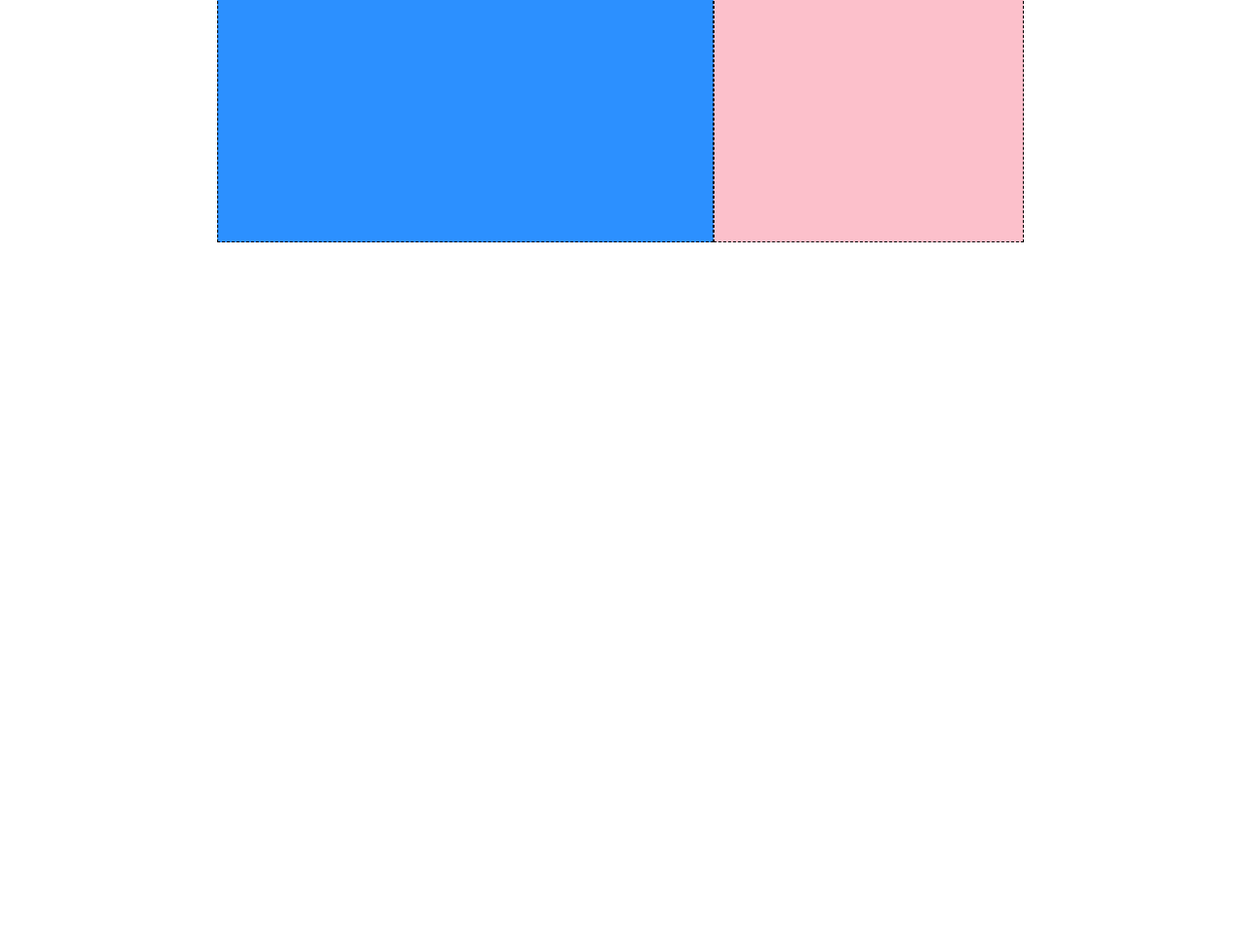
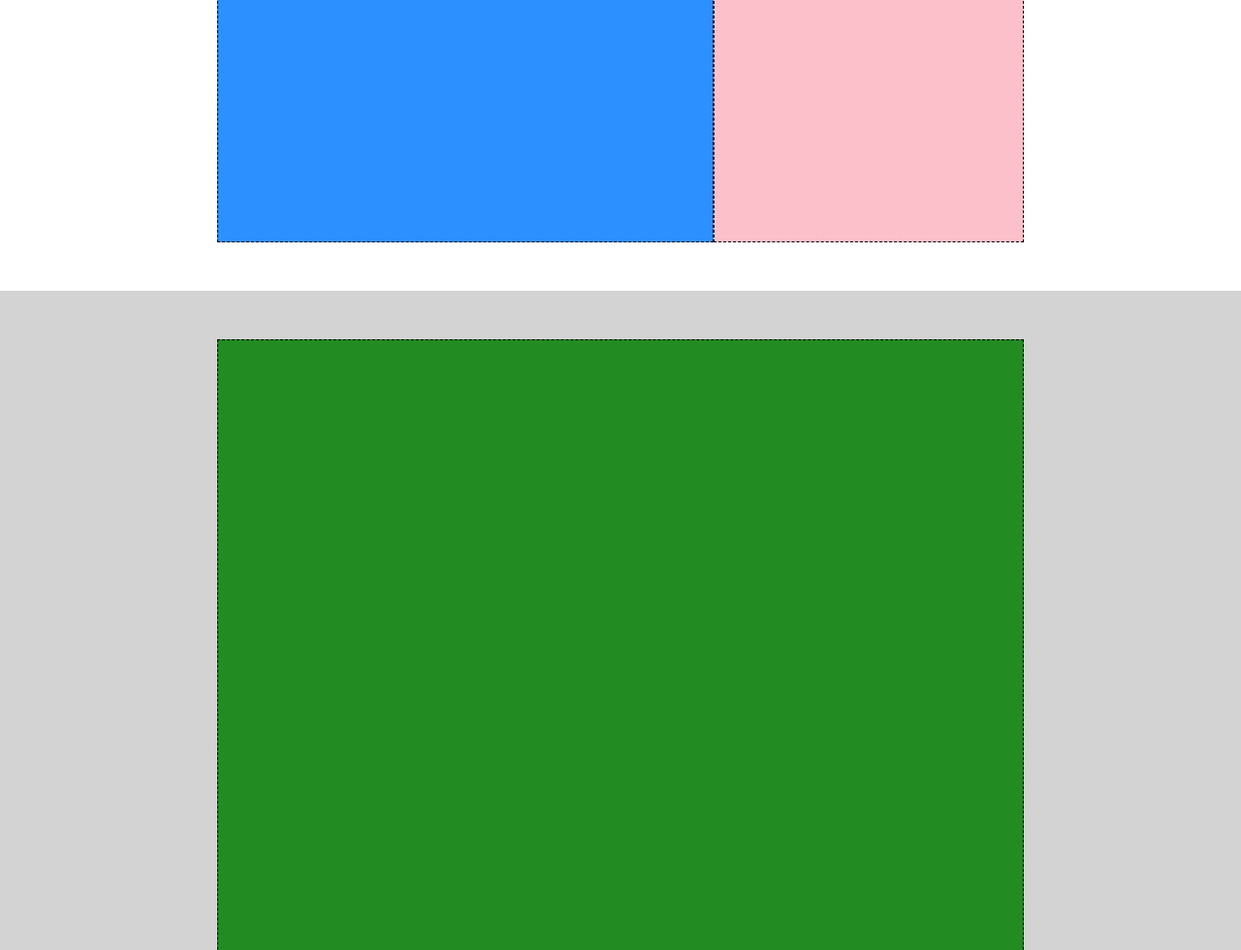
Before and after one commit to Christian-Beninati/htmlcss-struttura-discord, a plain HTML site: page index.html in a window 1280 px wide. Shown: the part 2040-3020 px from the top of the page at 97% size. Before the commit the page ends 2340 px from the top, so only its background shows below. Drawn offline with Linux system fonts and the light colour scheme.

Commit message:
main-square-block

```diff
--- a/css/style.css
+++ b/css/style.css
@@ -93,3 +93,17 @@ header {
 .container-column-mid {
     background-color: #D3D3D3;
 }
+
+.container-square {
+    height: 900px;
+    background-color: #D3D3D3;
+    justify-content: center;
+    align-items: center;
+}
+
+.square-block {
+    width: 65%;
+    height: 800px;
+    background-color: #228B22;
+    border: 1px dashed black;
+}
```
